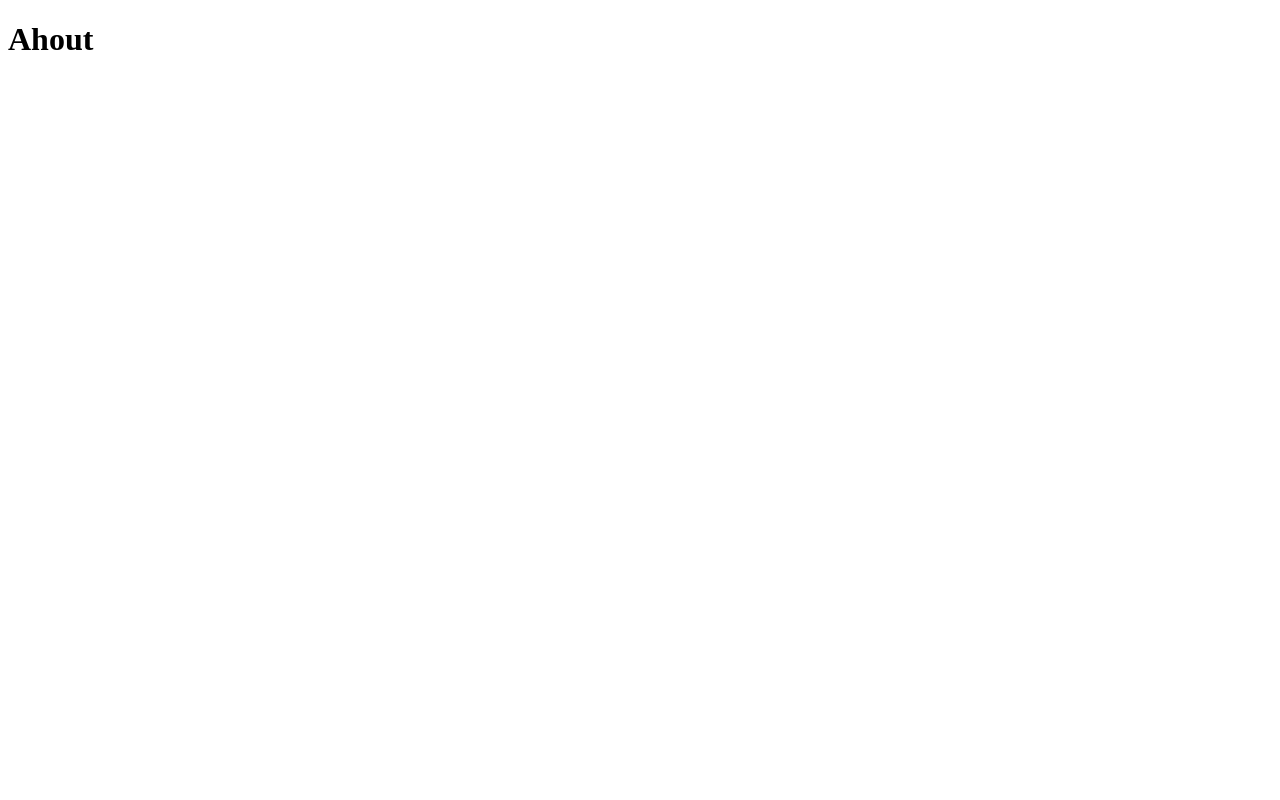
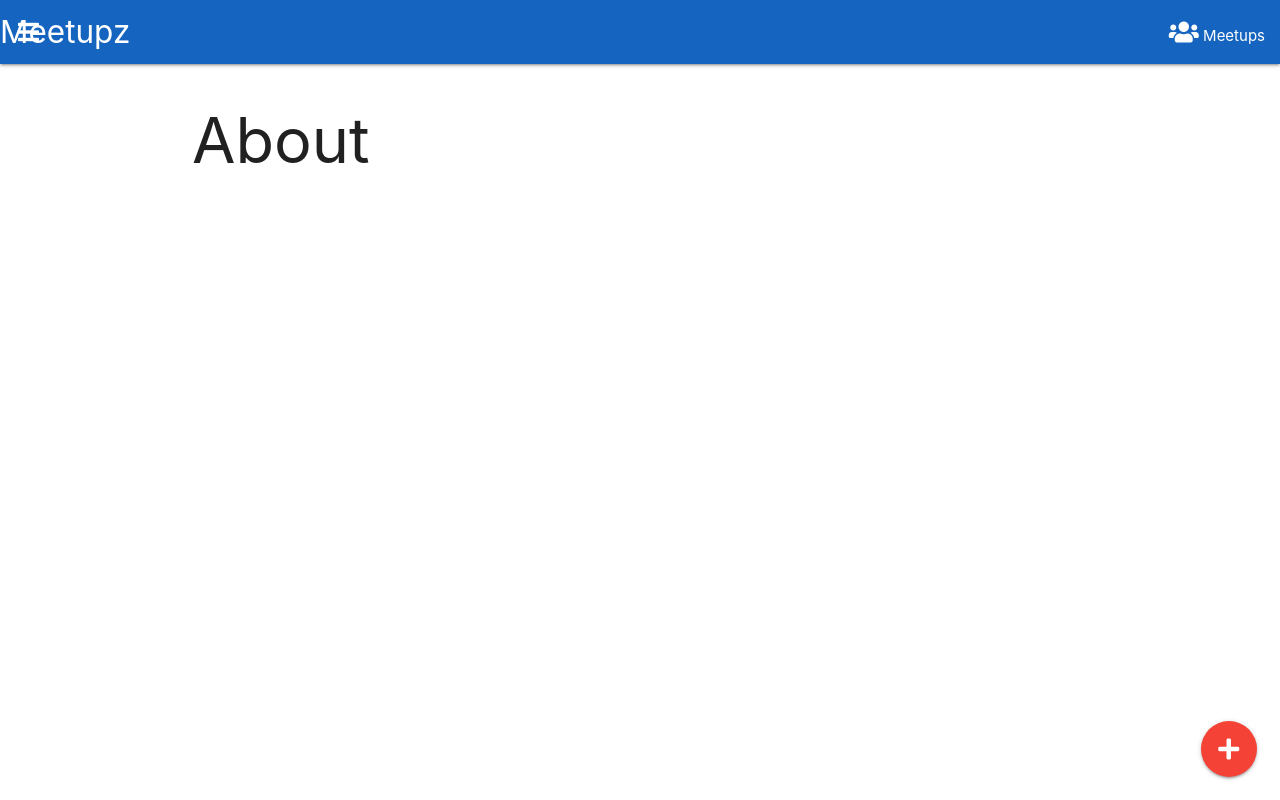
Before and after one commit to shiyu3169/meetupz, a React (Create React App) app in the folder client_src/: page /about in a window 1280 px wide. Built offline with nearby package versions, Linux system fonts and the light colour scheme.

Commit message:
navbar and button

```diff
--- a/client_src/public/index.html
+++ b/client_src/public/index.html
@@ -6,6 +6,10 @@
     <meta name="theme-color" content="#000000">
     <link rel="manifest" href="%PUBLIC_URL%/manifest.json">
     <link rel="shortcut icon" href="%PUBLIC_URL%/favicon.ico">
+    <!-- Materialize -->
+    <link rel="stylesheet" href="https://cdnjs.cloudflare.com/ajax/libs/materialize/1.0.0-rc.2/css/materialize.min.css">
+    <!-- fontawesome -->
+    <link rel="stylesheet" href="https://use.fontawesome.com/releases/v5.1.1/css/all.css" integrity="sha384-O8whS3fhG2OnA5Kas0Y9l3cfpmYjapjI0E4theH4iuMD+pLhbf6JI0jIMfYcK3yZ" crossorigin="anonymous">
     <title>Meetupz</title>
   </head>
   <body>
@@ -13,5 +17,14 @@
       You need to enable JavaScript to run this app.
     </noscript>
     <div id="root"></div>
+    <!-- jQuery -->
+    <script src="https://code.jquery.com/jquery-3.3.1.min.js" integrity="sha256-FgpCb/KJQlLNfOu91ta32o/NMZxltwRo8QtmkMRdAu8=" crossorigin="anonymous"></script>
+    <!-- Materialize -->
+    <script src="https://cdnjs.cloudflare.com/ajax/libs/materialize/1.0.0-rc.2/js/materialize.min.js"></script>
+    <script type="text/javascript">
+      $(document).ready(function(){
+        $('.sidenav').sidenav();
+      });
+    </script>
   </body>
 </html>
--- a/client_src/src/App.js
+++ b/client_src/src/App.js
@@ -1,9 +1,20 @@
 import React from 'react';
 import './App.css';
 import Main from './components/Main'
+import Navbar from './components/Navbar'
+import {Link} from 'react-router-dom'
+
 const App = () => (
   <div>
-    <Main />
+  	<Navbar />
+  	<div className="container">
+    	<Main />
+    </div>
+    <div className="fixed-action-btn">
+    	<Link to="/meetups/add" className="btn-floating btn-large red">
+    		<i className="fa fa-plus"></i>
+    	</Link>
+    </div>
   </div>
 )
 
--- a/client_src/src/components/About.js
+++ b/client_src/src/components/About.js
@@ -2,7 +2,7 @@
 
 const About = () => (
   <div>
-    <h1>Ahout</h1>
+    <h1>About</h1>
   </div>
 )
 
--- /dev/null
+++ b/client_src/src/components/Navbar.js
@@ -0,0 +1,34 @@
+import React, {Component} from 'react';
+import { Link } from 'react-router-dom'
+
+class Navbar extends Component {
+	render(){
+		return (
+			<div>
+				<nav className="blue darken-3">
+				    <div className="nav-wrapper">
+				      	<a href="/" className="brand-logo">Meetupz</a>
+				      	<a data-target="main-menu" className="sidenav-trigger show-on-large">
+				      		<i className="fa fa-bars"></i>
+				     	</a>
+				      	<ul className="right hide-on-small-only">
+				        	<li>
+				        		<Link to="/"><i className="fa fa-users"></i> Meetups</Link>
+				        	</li>
+				      	</ul>
+				    </div>
+				</nav>
+				<ul className="sidenav" id="main-menu">
+					<li>
+		        		<Link to="/"><i className="fa fa-users"></i> Meetups</Link>
+		        	</li>
+		        	<li>
+		        		<Link to="/meetups/add"><i className="fa fa-plus"></i>Add Meetup</Link>
+		        	</li>
+			  	</ul>
+			</div>
+		)
+	}
+}
+
+export default Navbar;
```
